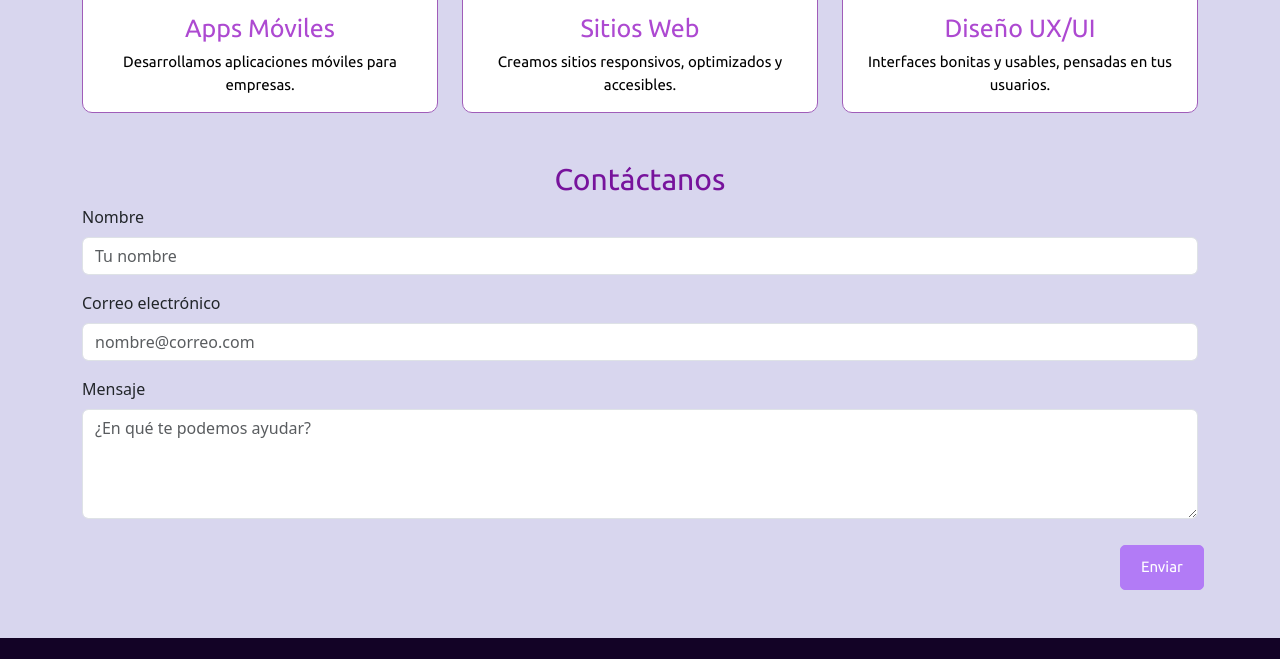
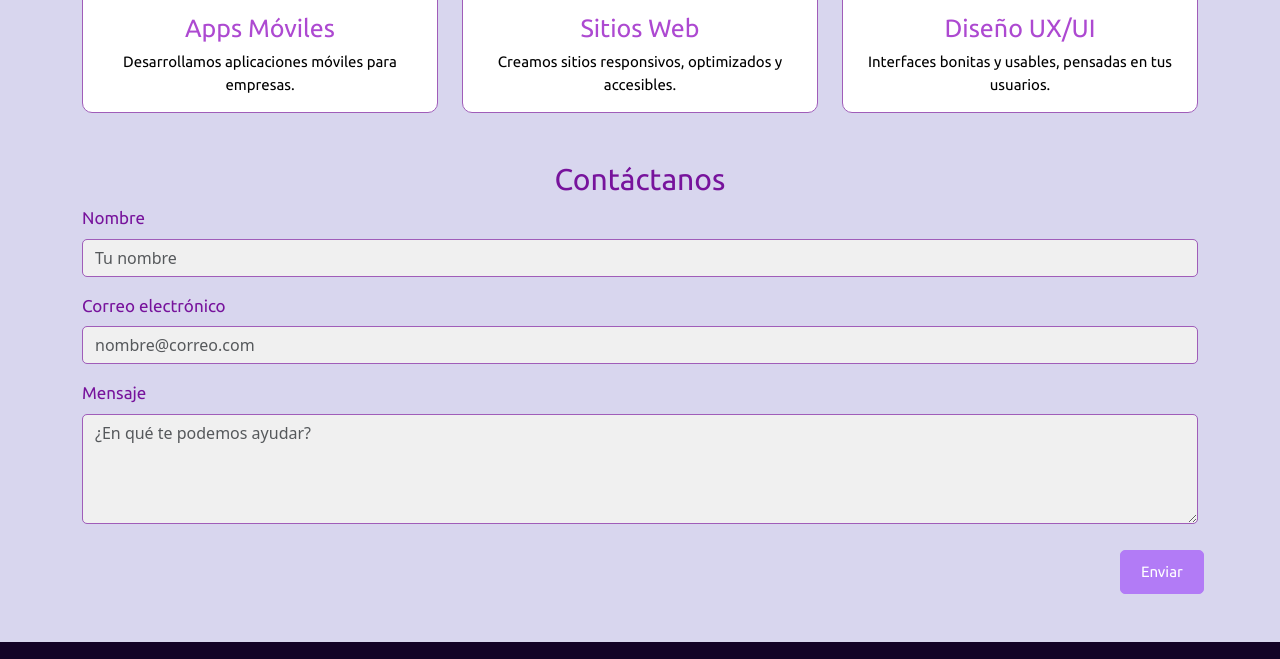
Before and after one commit to Uwowa/front_end_1st_evaluacion, a plain HTML site: page index.html in a window 1280 px wide. Shown: the part 1004-1663 px from the top of the page. Drawn offline with nearby package versions, Linux system fonts and the light colour scheme.

Commit message:
fixing code

```diff
--- a/css/styles.css
+++ b/css/styles.css
@@ -126,3 +126,20 @@ footer {
 footer a {
     text-decoration: none;
 }
+.form-label {
+    color: #77139c;
+    font-family: 'Ubuntu', sans-serif;
+    font-size: 17px;
+    font-weight: lighter;
+}
+
+.form-control {
+    border-radius: 5px;
+    border: 1px solid #a05db9;
+    background-color: #f0f0f0;
+}
+
+.form-control:focus {
+    border-color: #a05db9;
+    box-shadow: 0 0 5px rgba(160, 93, 185, 0.673);
+}
--- a/index.html
+++ b/index.html
@@ -12,7 +12,7 @@
         <nav class="navbar navbar-expand-lg" style="background-color: #130326;">
             <div class="container-fluid">
                 <a class="navbar-brand" href="#root">
-                    <img src="img/logo.png" alt="logo" width="67" height="50"> FixSeal Servicios Tecnológicos
+                    <img src="img/logo.png" alt="logo" width="67" height="50"> FixSeal Soluciones Tecnológicas
                 </a>
                 <button class="navbar-toggler" type="button" data-bs-toggle="collapse"
                     data-bs-target="#navbarNav" aria-controls="navbarNav" aria-expanded="false"
```
